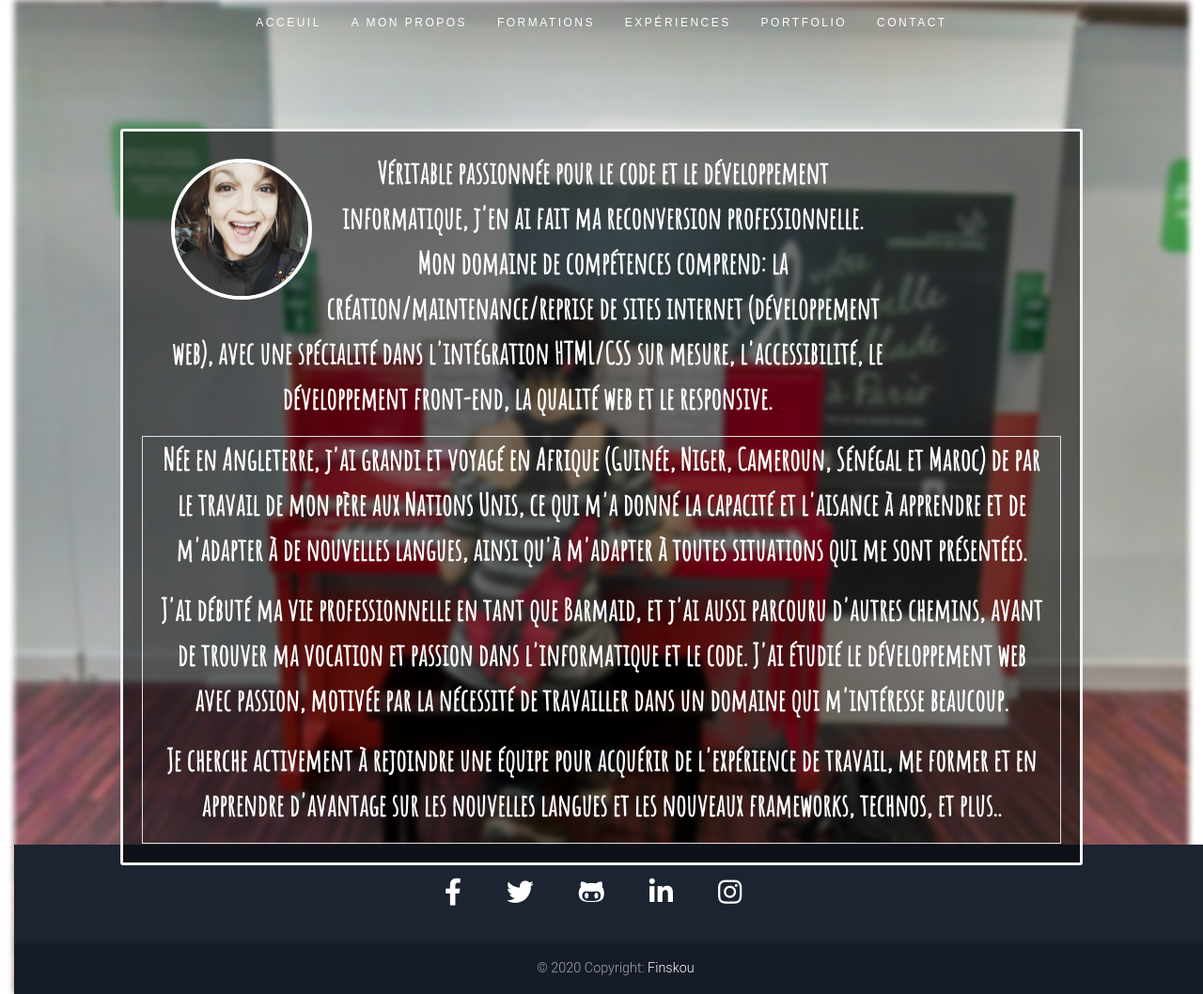
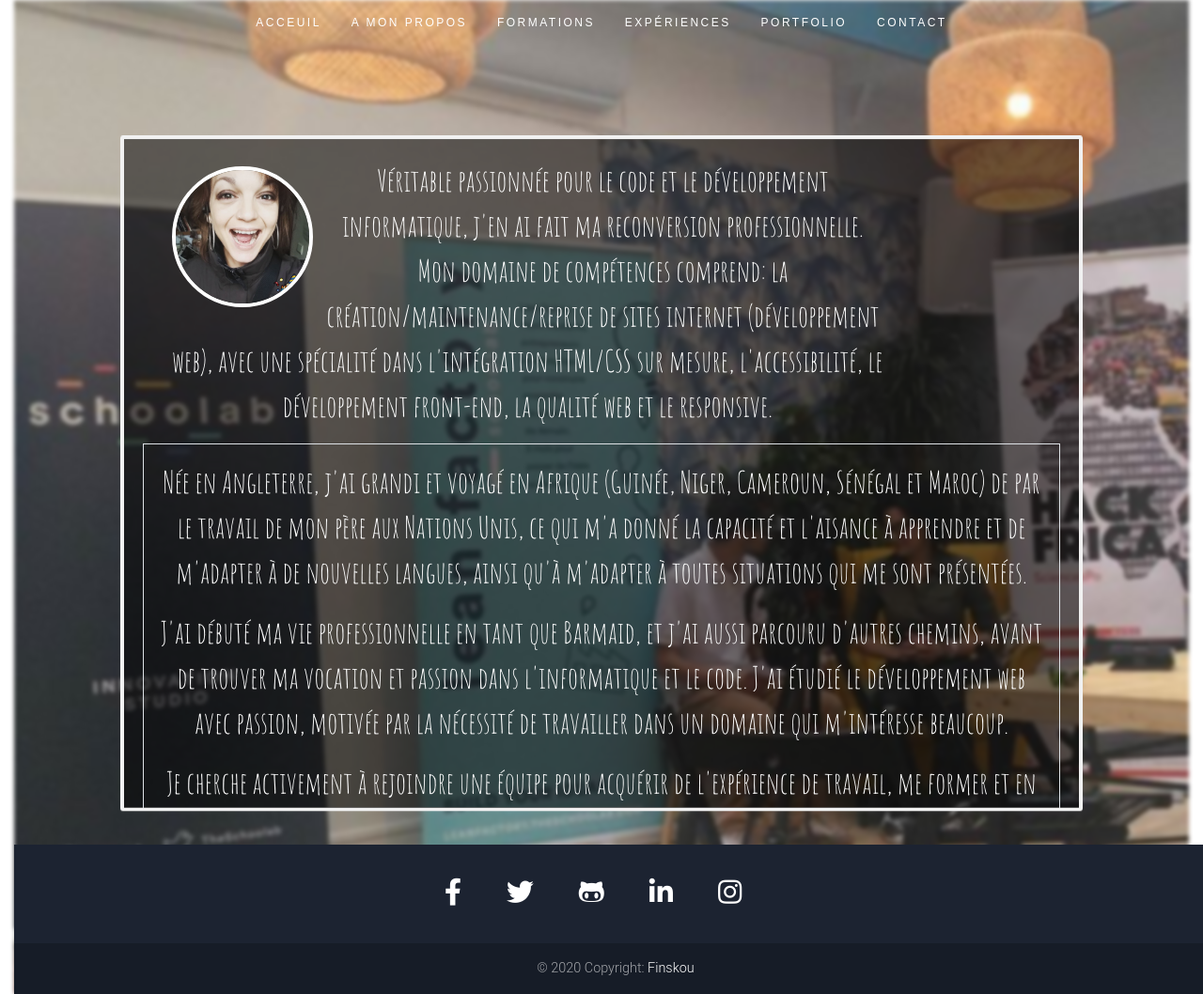
Before and after one commit to Finskou/cvfr, a Symfony app: template templates/page/apropos.html.twig in a window 1280 px wide. Shown: the whole page at 94% size. Run offline with Twig, Linux system fonts and the light colour scheme; the template is opened without the code that fills it, so the values that code supplies are empty; some libraries are stand-ins or nearby versions.

Commit message:
update about section

```diff
--- a/templates/base.html.twig
+++ b/templates/base.html.twig
@@ -22,8 +22,6 @@
                   <li><a href="{{ path('contact') }}">Contact</a></li>
                </ul>
             </nav>
-
-        <div class="bg-image"></div>
 
         {% block body %}
         {% endblock %}
--- a/templates/page/apropos.html.twig
+++ b/templates/page/apropos.html.twig
@@ -1,8 +1,33 @@
 {% extends 'base.html.twig' %}
 
 {% block body %}
+
+<style>
+  .about-text {
+  background-color: rgb(0,0,0); /* Fallback color */
+  background-color: rgba(0, 0, 0, 0.514); /* Black w/opacity/see-through */
+  height:68vh;
+  color: white;
+  {# font-weight:bold; #}
+  border: 4px solid #f1f1f1;
+  border-radius:3px;
+  position: absolute;
+  top: 50%;
+  left: 50%;
+  transform: translate(-50%, -50%);
+  z-index: 2;
+  width: 80%;
+  padding: 20px;
+  text-align: center;
+  font-family: 'Amatic SC' ;
+  font-size: 2em;
+  overflow:auto;
+}
+</style>
+
+<div class="bg-image-about"></div>
 <section class="text-center" >
-<div class="bg-text">
+<div class="about-text" style="margin-top:-25px">
   <div class="col-md-12">
     <img src="img/happy.jpg" class="profile-pic ml-3" alt="profile picture">
         <div>
@@ -12,8 +37,7 @@
       </div>
     </div>
     <div class="border">
-    <div>
-      <div class="col-md-12">
+      <div class="col-md-12 mt-3  ">
         <p> Née en Angleterre, j'ai grandi et voyagé en Afrique (Guinée, Niger, Cameroun, Sénégal et Maroc) de par le travail de mon père aux Nations Unis, ce qui m'a donné la capacité et l'aisance à apprendre et de m'adapter à de nouvelles langues, ainsi qu'à m'adapter à toutes situations qui me sont présentées. </p>
 
         <p> J'ai débuté ma vie professionnelle en tant que Barmaid, et j'ai aussi parcouru d'autres chemins, avant de trouver ma vocation et passion dans l'informatique et le code. J'ai étudié le développement web avec passion, motivée par la nécessité de travailler dans un domaine qui m'intéresse beaucoup. </p>
@@ -21,7 +45,7 @@
         <p>Je cherche activement à rejoindre une équipe pour acquérir de l'expérience de travail, me former et en apprendre d'avantage sur les nouvelles langues et les nouveaux frameworks, technos, et plus.. </p>
         {# <p>Mes expériences de voyages dans le monde m'ont données une ouverture d'esprit, une aisance d'adaptation à toutes les situations, aussi j'ai par nature acquis un fort d'équipe qu'une facilité d'autonomie.</p> #}
       </div>
-    </div>
+
   </div>
   </div>
 </section>
--- a/templates/page/index.html.twig
+++ b/templates/page/index.html.twig
@@ -2,6 +2,7 @@
 
 {% block body %}
 
+  <div class="bg-image"></div>
   <div class="bg-text">
       <h2>Bonjour, je m'appelle</h2>
       <h1 style="font-size:80px">Leila R</h1>
```
Also changed, not shown: public/css/style.css (+18 -19 lines).
